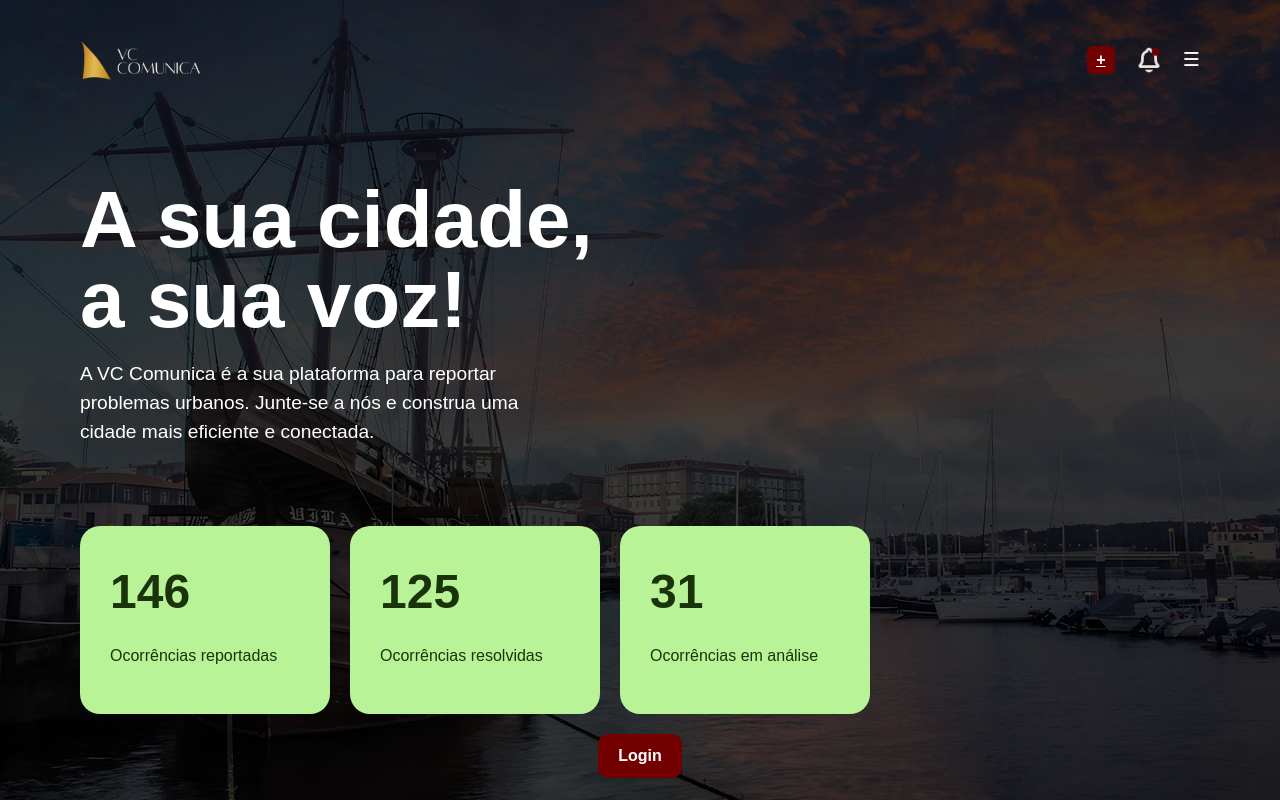
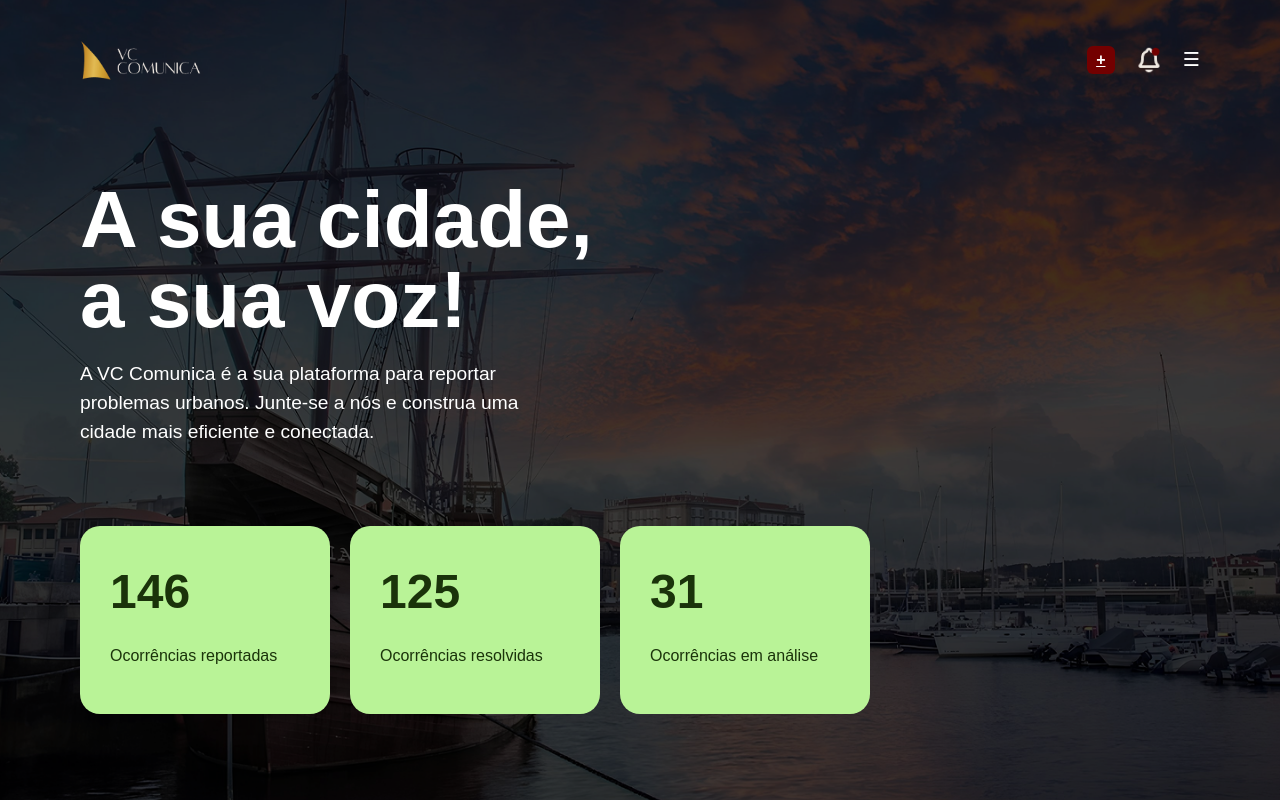
Before and after one commit to Mcaldas11/projeto-2, a Vue app in the folder Front-End/front-end/: page / in a window 1280 px wide. Shown: the top 800 px of the page. Built offline with nearby package versions, Linux system fonts and the light colour scheme.

Commit message:
feat: adjust margin-top for home actions to improve layout spacing

```diff
--- a/Front-End/front-end/src/views/HomeView.vue
+++ b/Front-End/front-end/src/views/HomeView.vue
@@ -427,7 +427,7 @@
 .home-actions {
   display: flex;
   justify-content: center;
-  margin-top: 20px;
+  margin-top: 90px;
 }
 
 .login-btn {
```
